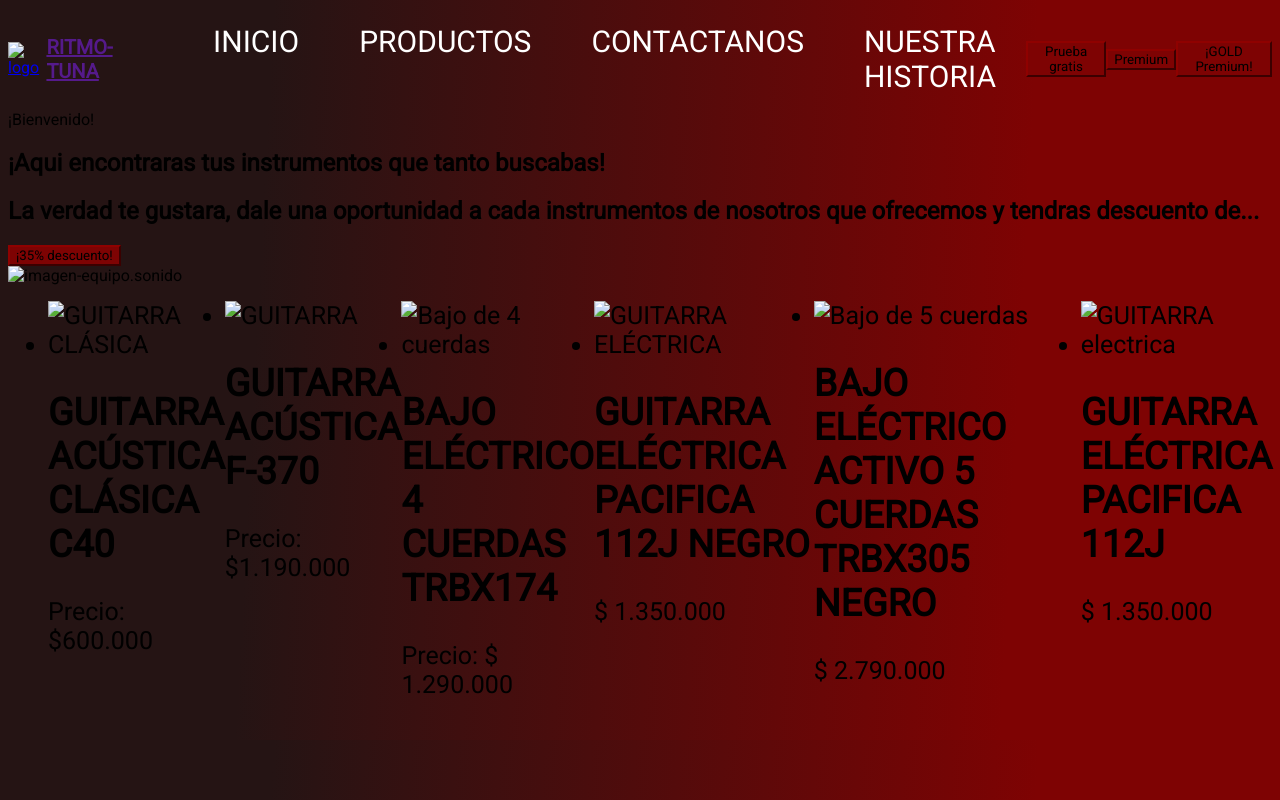
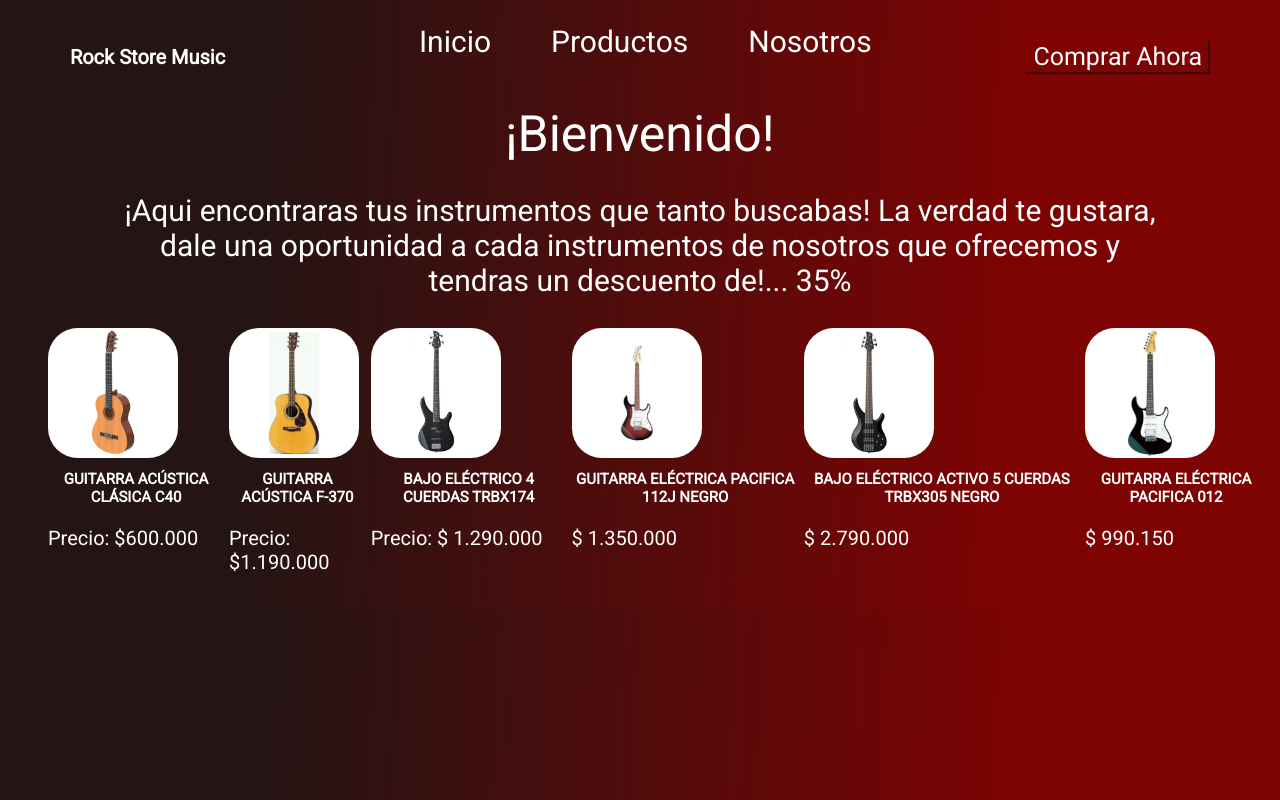
Before and after one commit to Emanuel23LO/proyecto.daniel, a plain HTML site: page pages/index_angel.html in a window 1280 px wide. Drawn offline with Linux system fonts and the light colour scheme.

Commit message:
yayayaya

```diff
--- a/css/style_angel.css
+++ b/css/style_angel.css
@@ -36,16 +36,17 @@ nav ul li a{
 .btn{
    background-color:#7e0303 ;
    border-color: #8f0100;
+   font-size: 25px;
 }
 
-.btn a{
+
+.btn a {
    text-decoration: none;
    color: white;
    font-size: 25px;
    font-family: 'Roboto', sans-serif;
 }
-
-.titulo1{
+nav button{
    display: flex;
    align-items: center;
    justify-content: center;
@@ -55,7 +56,7 @@ nav ul li a{
    font-family: 'Roboto', sans-serif;
 }
 
-.titulo2{
+span{
    display: flex;
    justify-content: center;
    margin-top: 30px;
@@ -102,77 +103,46 @@ main h1{
    align-items: center;
 }
 
-.imagen1 {
-   width: 800px;
-   margin: 0 auto; /* Centra horizontalmente */
-   display: block; /* Asegura que se comporte como un bloque */
-   margin-top: 60px;
+img{
+   display: flex;
+   justify-content: space-around;
+   align-items: center;
+   width: 130px;
+   border-radius: 30px;
 }
 
-.parrafo2{
-   display: flex;
-   justify-content: center;
-   margin-top: 20px;
-   margin-bottom: 100px;
-   color: white;
-   font-size: 25px;
+h2{
+   font-size: 10px;
+   list-style: none;
 }
 
-/* Estilo para el footer */
-footer {
-   background: linear-gradient(93deg, #251414 20.76%, #7e0303 78.80%);
-   color: #ffffff;
-   padding: 20px 0;
+ul{
+   list-style: none;
+   text-decoration: none;
+   color: white;
 }
 
-.footer-content {
-   display: flex;
-   justify-content: space-between;
-   align-items: center;
-   padding: 0 20px;
+p{
+   font-size: 20px;
+   color: white;
 }
 
-.footer-logo img {
-   width: 100px;
-   height: auto;
+div p{
+   font-size: 30px;
+   align-items: center;
+   justify-content: center;
+   display: flex;
+   text-align: center;
+   color: white;
+   margin-right: 100px;
+   margin-left: 100px;
 }
 
-.footer-contact, .footer-social {
-   flex: 1;
+main ul li h2{
+   display: flex;
+   justify-content: space-around;
+   align-items: center;
+   font-size: 15px;
+   text-align: center;
+   margin-right: 5px;
 }
-
-.footer-contact h3, .footer-social h3 {
-   font-size: 16px;
-}
-
-.footer-contact p, .footer-social ul {
-   list-style: none;
-   padding: 0;
-}
-
-.footer-contact p {
-   margin: 5px 0;
-}
-
-.footer-social ul {
-   display: flex;
-   justify-content: space-between;
-}
-
-.footer-social li {
-   margin-right: 10px;
-}
-
-.footer-social a {
-   text-decoration: none;
-   color: #ffffff;
-   font-weight: bold;
-}
-
-.footer-bottom {
-   background: linear-gradient(93deg, #251414 20.76%, #7e0303 78.80%);
-
-   text-align: center;
-   padding: 10px 0;
-   font-size: 12px;
-}
--- a/pages/index_angel.html
+++ b/pages/index_angel.html
@@ -8,66 +8,61 @@
 <link rel="preconnect" href="https://fonts.gstatic.com" crossorigin>
 <link href="https://fonts.googleapis.com/css2?family=Roboto&display=swap" rel="stylesheet">
 
-    <title>-ROCK STORE PRODUCT-</title>
+    <title>Rock store - instrumentos</title>
 </head>
 <body>
     <nav>
-        <a href="file:///C:/Users/Sena/Desktop/MUSICA_HTML/index.html"><img src="img/tunaguitar.png" alt="logo"></a>
-        <span id="SP"><a href=""file:///C:/Users/Sena/Desktop/MUSICA_HTML/index.html>RITMO-TUNA</a></span>
+        <span>Rock Store Music</span>
         <ul>
-            <li><a href="../index.html">INICIO</a></li>
-            <li><a href="">PRODUCTOS</a></li>
-            <li><a href="">CONTACTANOS</a></li>
-            <li><a href="">NUESTRA HISTORIA</a></li>
+            <li><a href="../index.html">Inicio</a></li>
+            <li><a href="../pages/index_angel.html">Productos</a></li>
+            <li><a href="../pages/indexjuan.html">Nosotros</a></li>
         </ul>
-        <button class="btn">Prueba gratis</button><!-- creamos una clase para identificar el boton -->
-            <button class="btn">Premium</button>
-            <button class="btn">¡GOLD Premium!</button>
+        <button class="btn"><a href="../pages/index_emanuel.html">Comprar Ahora</a></button><!-- creamos una clase para identificar el boton -->
     </nav>
     <main>
         <div id="texto-principal">
-            <span class="img/pexels-andre-moura-3755771.jpg">¡Bienvenido!</span>
-            <h2>¡Aqui encontraras tus instrumentos que tanto buscabas!</h2>
-            <H2>La verdad te gustara, dale una oportunidad a cada instrumentos de nosotros que ofrecemos y tendras descuento de...</H2>
-            <button class="btn">¡35% descuento!</button><!-- creamos una clase para identificar el boton -->
+            <span>¡Bienvenido!</span>
+            <p>¡Aqui encontraras tus instrumentos que tanto buscabas!
+                La verdad te gustara, dale una oportunidad a cada instrumentos de nosotros que ofrecemos y tendras un descuento de!...  35%</p>
         </div>
-        <div>
-        <img src="img/haze-electronic-musician-setup-1.png" alt="imagen-equipo.sonido">
         <ul>
             <li>
-                <img src="C40.png" alt="GUITARRA CLÁSICA">
+                <img src="../images/C40.png" alt="GUITARRA CLÁSICA">
                 <h2>GUITARRA ACÚSTICA CLÁSICA C40</h2>
                 <p>Precio: $600.000</p>
             </li>
 
             <li>
-                <img src="img/acustica F-370.webp" alt="GUITARRA">
+                <img src="../images/acustica F-370.webp" alt="GUITARRA">
                 <h2>GUITARRA ACÚSTICA F-370
                 </h2>
                 <p>Precio: $1.190.000</p>
             </li>
 
             <li>
-                <img src="img/Bajo electrico 4 cuerdas TRBX174.webp" alt="Bajo de 4 cuerdas">
+                <img src="../images/Bajo electrico 4 cuerdas TRBX174.webp" alt="Bajo de 4 cuerdas">
                 <h2>BAJO ELÉCTRICO 4 CUERDAS TRBX174</h2>
                 <p>Precio: $ 1.290.000</p>
             </li>
             <li>
-                <img src="img/165957-800-auto.webp" alt="GUITARRA ELÉCTRICA">
+                <img src="../images/GUITARRA ELÉCTRICA PACIFICA 112J.webp" alt="GUITARRA ELÉCTRICA">
                 <h2>GUITARRA ELÉCTRICA PACIFICA 112J NEGRO</h2>
                 <p>$ 1.350.000</p>
             </li>
             <li>
-                <img src="img/Bajo electrico 5 cuerdas TRBX305.webp" alt="Bajo de 5 cuerdas">
+                <img src="../images/Bajo electrico 5 cuerdas TRBX305.webp" alt="Bajo de 5 cuerdas">
                 <h2>BAJO ELÉCTRICO ACTIVO 5 CUERDAS TRBX305 NEGRO</h2>
                 <p>$ 2.790.000</p>
             </li>
             <li>
-                <img src="img/GUITARRA ELÉCTRICA PACIFICA 112J.webp" alt="GUITARRA electrica">
-                <h2>GUITARRA ELÉCTRICA PACIFICA 112J</h2>
-                <p>$ 1.350.000</p>
+                <img src="../images/165957-800-auto.webp" alt="GUITARRA electrica">
+                <h2>GUITARRA ELÉCTRICA PACIFICA 012 </h2>
+                <p>$ 990.150</p>
             </li>
-        </div>
     </main>
 </body>
 </html>
+    </main>
+</body>
+</html>
```
Also changed, not shown: images/165957-800-auto.webp (added), images/Bajo electrico 4 cuerdas TRBX174.webp (added), images/Bajo electrico 5 cuerdas TRBX305.webp (added), images/C40.png (added), images/GUITARRA ELÉCTRICA PACIFICA 112J.webp (added), images/acustica F-370.webp (added), images/tunaguitar.png (added).
